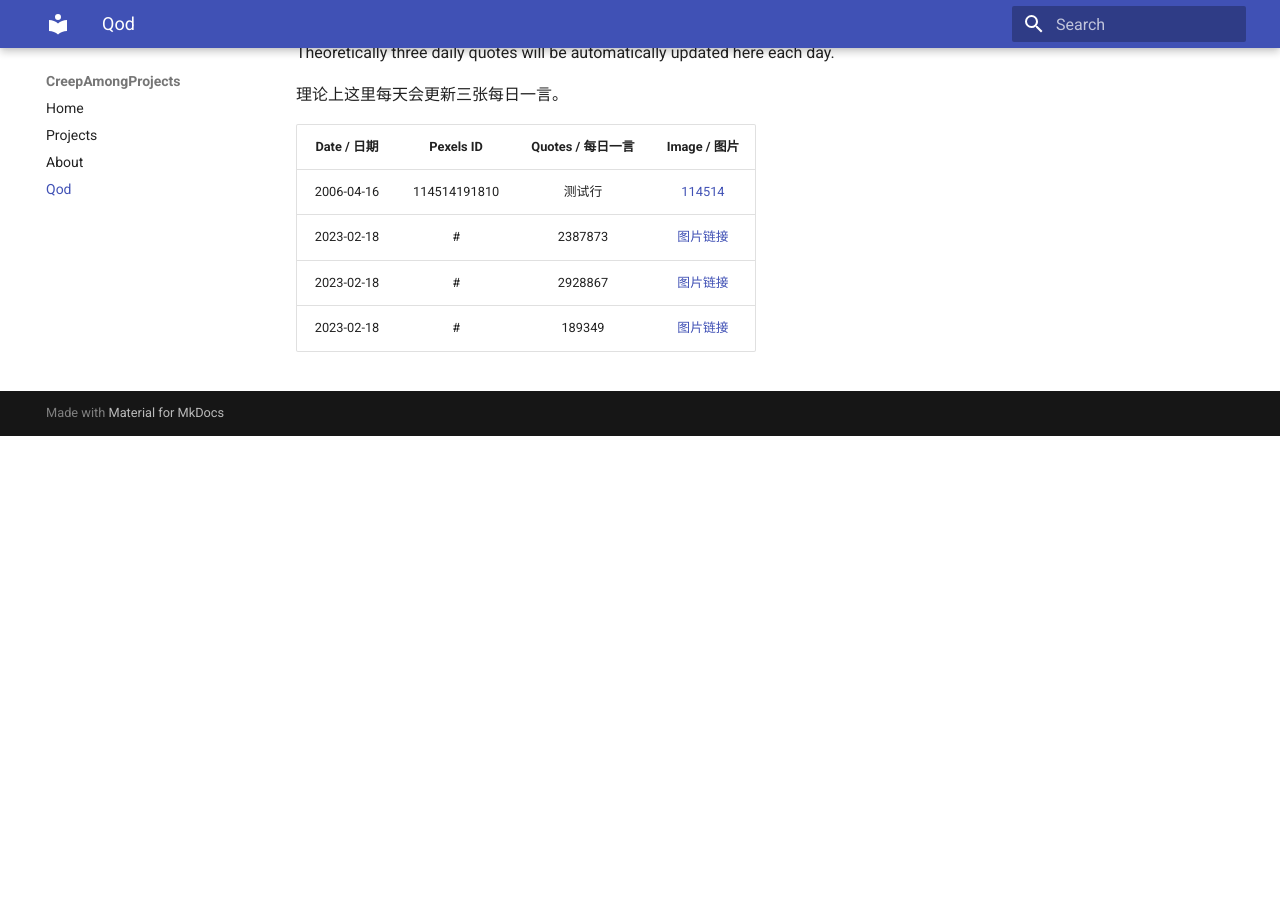
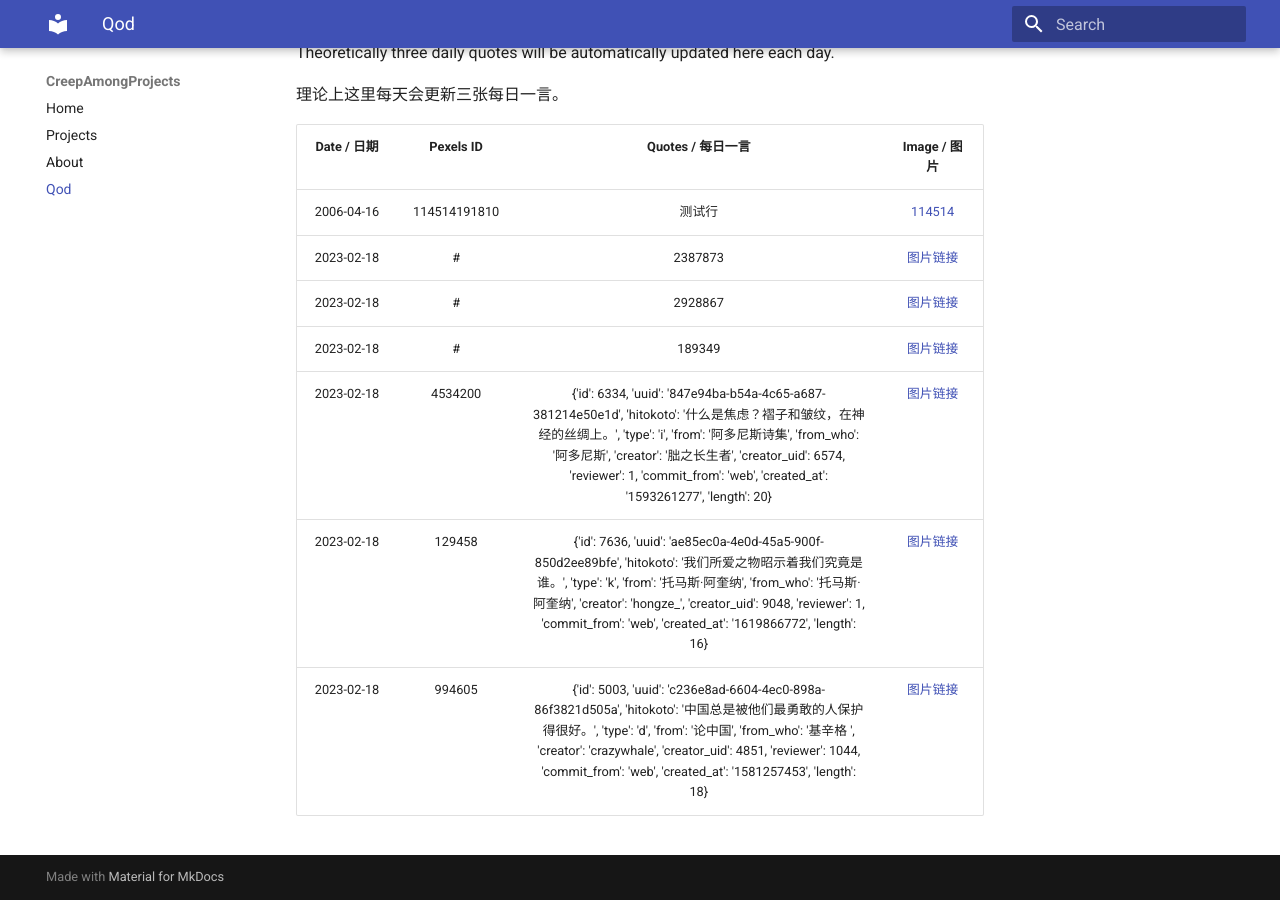
Before and after one commit to Creep-Among-Projects/CAP-Pages, an MkDocs documentation site: the page built from docs/qod.md, in a window 1280 px wide and 900 px high, scrolled down 630 px. Built offline with MkDocs 1.6.1 and Material for MkDocs 9.7.7, drawn with Linux system fonts in a browser that asks for light colours; comment, search, counter and statistics services are not loaded; before the commit the page ends 1066 px from its top, so only the background shows below that.

Commit message:
QoD Generator: 2023-02-18 18:09:43 UTC+00:00

```diff
--- a/docs/qod.md
+++ b/docs/qod.md
@@ -33,3 +33,6 @@ Theoretically three daily quotes will be automatically updated here each day.
 |2023-02-18|#|2387873|[图片链接](qods/#)|
 |2023-02-18|#|2928867|[图片链接](qods/#)|
 |2023-02-18|#|189349|[图片链接](qods/#)|
+|2023-02-18|4534200|{'id': 6334, 'uuid': '847e94ba-b54a-4c65-a687-381214e50e1d', 'hitokoto': '什么是焦虑？褶子和皱纹，在神经的丝绸上。', 'type': 'i', 'from': '阿多尼斯诗集', 'from_who': '阿多尼斯', 'creator': '朏之长生者', 'creator_uid': 6574, 'reviewer': 1, 'commit_from': 'web', 'created_at': '1593261277', 'length': 20}|[图片链接](qods/4534200)|
+|2023-02-18|129458|{'id': 7636, 'uuid': 'ae85ec0a-4e0d-45a5-900f-850d2ee89bfe', 'hitokoto': '我们所爱之物昭示着我们究竟是谁。', 'type': 'k', 'from': '托马斯·阿奎纳', 'from_who': '托马斯·阿奎纳', 'creator': 'hongze_', 'creator_uid': 9048, 'reviewer': 1, 'commit_from': 'web', 'created_at': '1619866772', 'length': 16}|[图片链接](qods/129458)|
+|2023-02-18|994605|{'id': 5003, 'uuid': 'c236e8ad-6604-4ec0-898a-86f3821d505a', 'hitokoto': '中国总是被他们最勇敢的人保护得很好。', 'type': 'd', 'from': '论中国', 'from_who': '基辛格 ', 'creator': 'crazywhale', 'creator_uid': 4851, 'reviewer': 1044, 'commit_from': 'web', 'created_at': '1581257453', 'length': 18}|[图片链接](qods/994605)|
```
Also changed, not shown: docs/qods/129458.jpg (added), docs/qods/994605.jpg (added), 2 other files.
